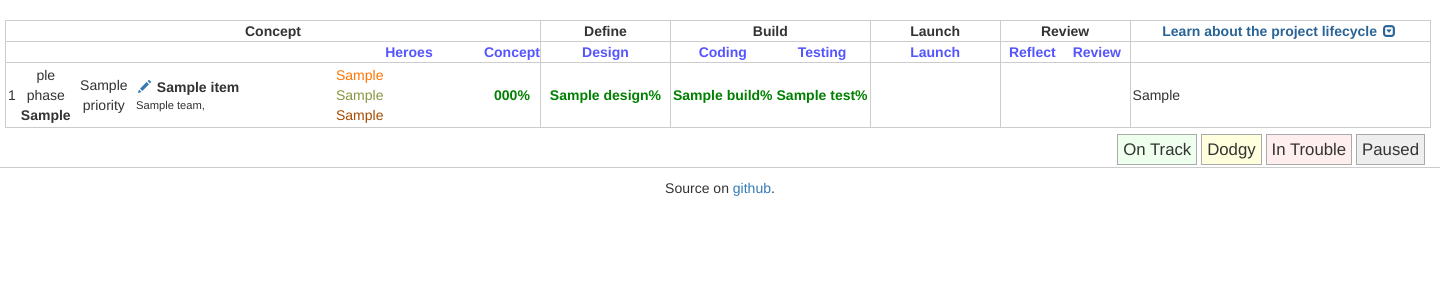
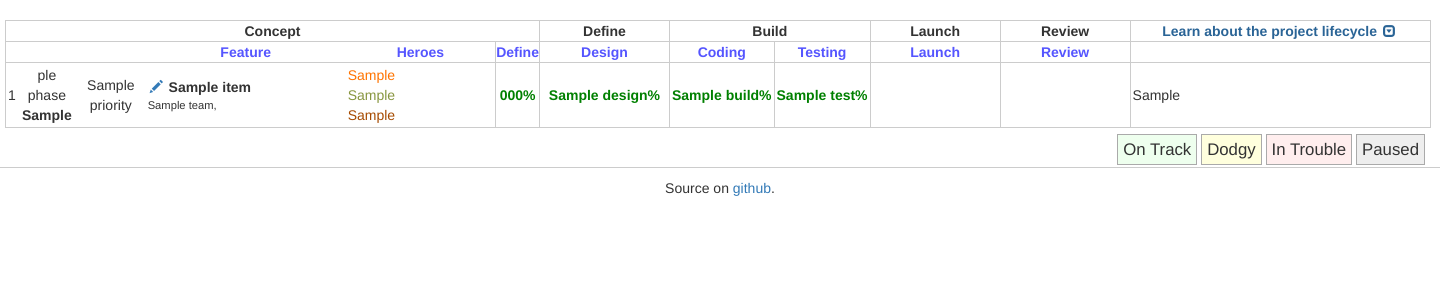
Before and after one commit to clouserw/jugband, a Flask app: template templates/home.html in a window 1440 px wide. Shown: the part 52-352 px from the top of the page. Run offline with Flask 2, Linux system fonts and the light colour scheme; the template is opened without the code that fills it: most values are stand-ins (such as "Sample title", 1, 10 or a date in 2020); some libraries are stand-ins or nearby versions.

Commit message:
style tweaks/adjustments

```diff
--- a/app.py
+++ b/app.py
@@ -1,3 +1,4 @@
+import datetime
 import json
 import os
 
@@ -87,6 +88,13 @@ def scoreboard():
 
     return render_template('scoreboard.html', results=results)
 
+@app.template_filter('prettydate')
+def prettydate(date):
+    if not date:
+        return ''
+
+    d = datetime.datetime.strptime(date, '%Y-%m-%d')
+    return d.strftime('%b %d')
 
 if __name__ == '__main__':
     port = int(os.environ.get("PORT", 5000))
--- a/static/home.css
+++ b/static/home.css
@@ -27,8 +27,8 @@ tr.angle th {
     font-size: .9em;
 }
 .no {
-    color: #fcc;
-    font-size: 1.5em;
+    color: #a55;
+    font-size: 12px;
     font-weight: bold;
 }
 .percent {
--- a/templates/home.html
+++ b/templates/home.html
@@ -60,7 +60,7 @@
             <p><strong>Output:</strong> It's enabled.  Perhaps in stages or to small groups at first.</p>
           </div>
         </th>
-        <th class="end" colspan="2">
+        <th class="end" colspan="1">
           <div>Review</div>
           <div class="hideme">
             <p><strong>Input:</strong> Statistics and reporting from the product.  This phase may happen after a period of time has elapsed.</p>
@@ -76,14 +76,13 @@
         <th title=""></th>
         <th title=""></th>
         <th title=""></th>
-        <th title=""></th>
-        <th title="Who is working on the project?  Developers, Product, and UX.">Heroes</th>
-        <th title="What value are we adding? What are the business goals? Do we have interest? Do we have budget? Who is championing the idea? What is the scope proposal?" class="end">Concept</th>
+        <th title="">Feature</th>
+        <th title="Who is working on the project?  Developers, Product, and UX." class="end">Heroes</th>
+        <th title="What value are we adding? What are the business goals? Do we have interest? Do we have budget? Who is championing the idea? What is the scope proposal?" class="end">Define</th>
         <th title="What is the scope? Who are our partners? What does it look like?  What is the functionality? How do we measure success? User stories, mockups, and PRDs live here." class="end">Design</th>
-        <th title="Has the code been written?">Coding</th>
+        <th title="Has the code been written?" class="end">Coding</th>
         <th title="Has QA signed off?" class="end">Testing</th>
         <th title="" class="end">Launch</th>
-        <th title="How do we feel about launching this feature? What went well? What can we improve?">Reflect</th>
         <th title="Are we achieving the goals we wanted to with the feature?  If not, should we remove it?" class="end">Review</th>
         <th class=""></th>
       </tr>
@@ -112,47 +111,56 @@
             </span>
 
           </td>
-          <td class="flag heroes">
+          <td class="flag heroes end">
             <span class="dev" title="Development Team">{{ item['team_developers'] }}</span>
             <span class="prod" title="Product Team">{{ item['team_product'] }}</span>
             <span class="ux" title="User Interface Team">{{ item['team_design'] }}</span>
           </td>
+
           <td class="flag percent end {{ item['Status']|lower }}">
             {% if item['Concept'] %}
               <span>{{ item['Concept'] }}%</span>
             {% else %}
-              <span class="no">-</span>
+              <span class="no">n/a</span>
+            {% endif %}
+            {% if item['Concept Docs'] %}
+              <a class="glyphicon glyphicon-new-window" href="{{ item['Concept Docs'] }}" target="_blank"></a>
             {% endif %}
           </td>
+
           <td class="flag percent end {{ item['Status']|lower }}">
             {% if item['Design'] %}
               <span>{{ item['Design'] }}%</span>
             {% else %}
-              <span class="no">-</span>
+              <span class="no">n/a</span>
             {% endif %}
             {% if item['Requirements / Stories'] %}
               <a class="glyphicon glyphicon-new-window" href="{{ item['Requirements / Stories'] }}" target="_blank"></a>
             {% endif %}
           </td>
-          <td class="flag percent {% if not item['Build'] %}no{% endif %} {{ item['Status']|lower }}">
+
+          <td class="flag percent {% if not item['Build'] %}no{% endif %} end {{ item['Status']|lower }}">
             {% if item['Build'] %}
               <span>{{ item['Build'] }}%</span>
             {% else %}
-              <span class="no">-</span>
+              <span class="no">n/a</span>
             {% endif %}
             {% if item['Build Bugs'] %}
               <a class="glyphicon glyphicon-new-window" href="{{ item['Build Bugs'] }}"></a>
             {% endif %}
           </td>
+
           <td class="flag percent {% if not item['Test'] %}no{% endif %} end {{ item['Status']|lower }}">
             {% if item['Test'] %}
               <span>{{ item['Test'] }}%</span>
             {% else %}
-              <span class="no">-</span>
+              <span class="no">n/a</span>
+            {% endif %}
+            {% if item['Support Docs'] %}
+              <a class="glyphicon glyphicon-new-window" href="{{ item['Support Docs'] }}" target="_blank"></a>
             {% endif %}
           </td>
-          <td class="flag end">{{ status(item['Launch']) }}</td>
-          <td class="flag">{{ status(item['Reflect']) }}</td>
+          <td class="flag end">{{ item['Target Launch']|prettydate }}</td>
           <td class="flag end">{{ status(item['Review']) }}</td>
           <td class="note">{{ item['Next Step']|safe }}</td>
         </tr>
--- a/utils.py
+++ b/utils.py
@@ -64,6 +64,9 @@ def parse_podio(juicydata):
 
         for f in i['fields']:
 
+            if f['type'] == 'date':
+                o[f['label']] = f['values'][0]['start_date']
+
             if f['type'] == 'text':
                 o[f['label']] = f['values'][0]['value']
 
```
